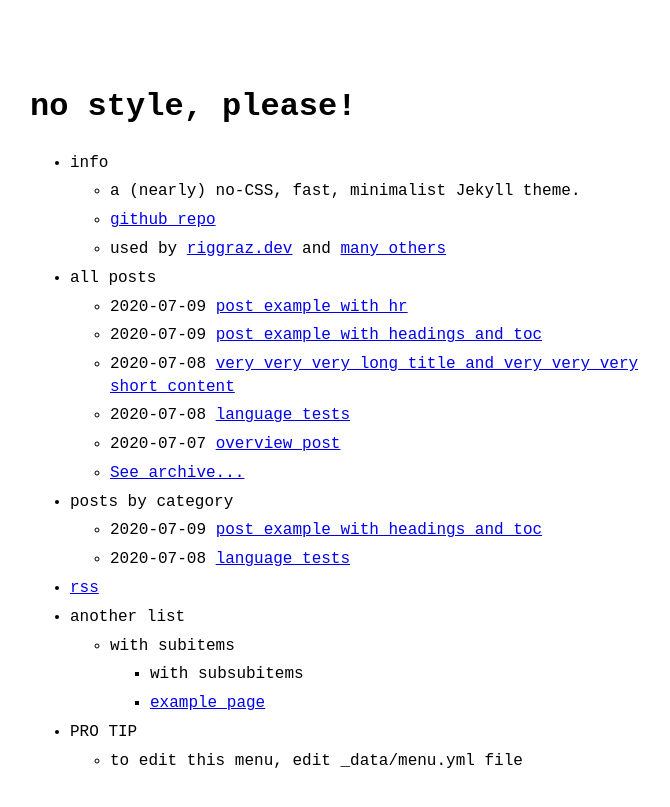
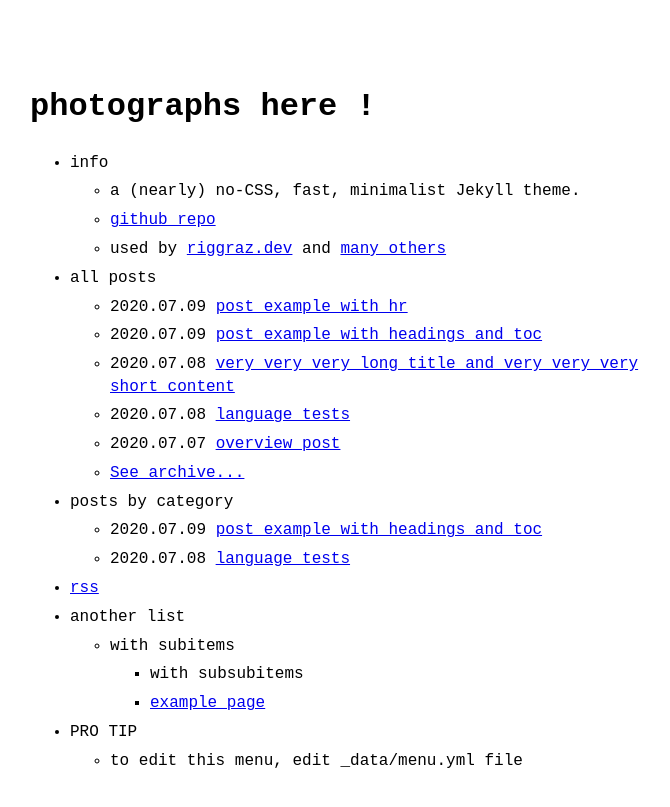
Before and after one commit to lucabutikofer/Photography, a Jekyll site: the page built from index.md, in a window 1280 px wide. Shown: the top 807 px of the page, without its empty margins (290-960 px from the left). Built offline with Jekyll 4.4.1, drawn with Linux system fonts in a browser that asks for light colours.

Commit message:
Update _config.yml

```diff
--- a/_config.yml
+++ b/_config.yml
@@ -1,10 +1,10 @@
-title: no style, please! # name of the site
-author: Riccardo Graziosi # name of site's author
-email: riccardo.graziosi97@gmail.com # email of site's author
-url: https://riggraz.dev # root address of the site
-baseurl: "/no-style-please" # subpath of the site, e.g. "/blog" (leave it blank "" if you're site shouldn't use a subpath)
-description: > # description of the site (multiple lines allowed)
-  A (nearly) no-CSS, fast, minimalist Jekyll theme.
+title: photographs here ! # name of the site
+# author: Riccardo Graziosi # name of site's author
+# email: riccardo.graziosi97@gmail.com # email of site's author
+# url: https://riggraz.dev # root address of the site
+baseurl: "/Photography" # subpath of the site, e.g. "/blog" (leave it blank "" if you're site shouldn't use a subpath)
+# description: > # description of the site (multiple lines allowed)
+#   A (nearly) no-CSS, fast, minimalist Jekyll theme.
 
 permalink: /:slug.html
 
@@ -16,7 +16,7 @@ theme: no-style-please # if you are using GitHub Pages, change it to remote_them
 theme_config:
   appearance: "auto" # can be "light", "dark" or "auto"
   back_home_text: ".." # customize text for homepage link in post layout
-  date_format: "%Y-%m-%d" # customize how date is formatted
+  date_format: "%Y.%m.%d" # customize how date is formatted
   show_description: false # show blog description in home page
 
 sass:
```
